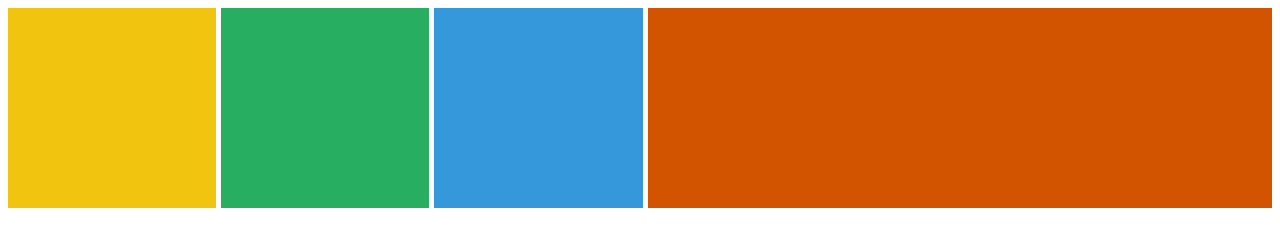
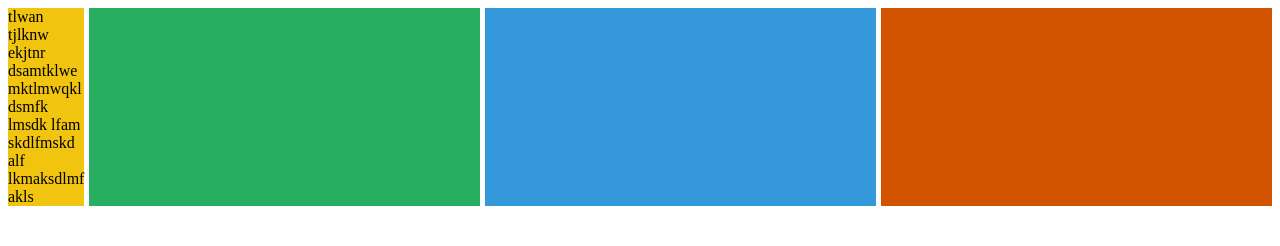
Before and after one commit to shing100/CSS-MASTER, a plain HTML site: page grid.html in a window 1280 px wide. Drawn offline with Linux system fonts and the light colour scheme.

Commit message:
minmax, max-content, min-content

```diff
--- a/grid.html
+++ b/grid.html
@@ -9,11 +9,12 @@
     <style>
         .father {
             display: grid;
-            grid-auto-rows: 200px;
             grid-gap: 5px;
             /* fr == fraction */
             /* grid-template-columns: 2fr 1fr 3fr 1fr; */
-            grid-template-columns: repeat(3, 1fr) 3fr
+            /* grid-template-columns: minmax(200px, 2fr) repeat(3, 1fr); */
+            /* grid-template-columns: max-content repeat(3, 1fr); */
+            grid-template-columns: min-content repeat(3, 1fr);
         }
 
         .first {
@@ -36,7 +37,7 @@
 
 <body>
     <div class="father">
-        <div class="first"></div>
+        <div class="first">tlwan tjlknw ekjtnr dsamtklwe mktlmwqkl dsmfk lmsdk lfam skdlfmskd alf lkmaksdlmf akls</div>
         <div class="second"></div>
         <div class="third"></div>
         <div class="fourth"></div>
```
Also changed, not shown: README.md.
